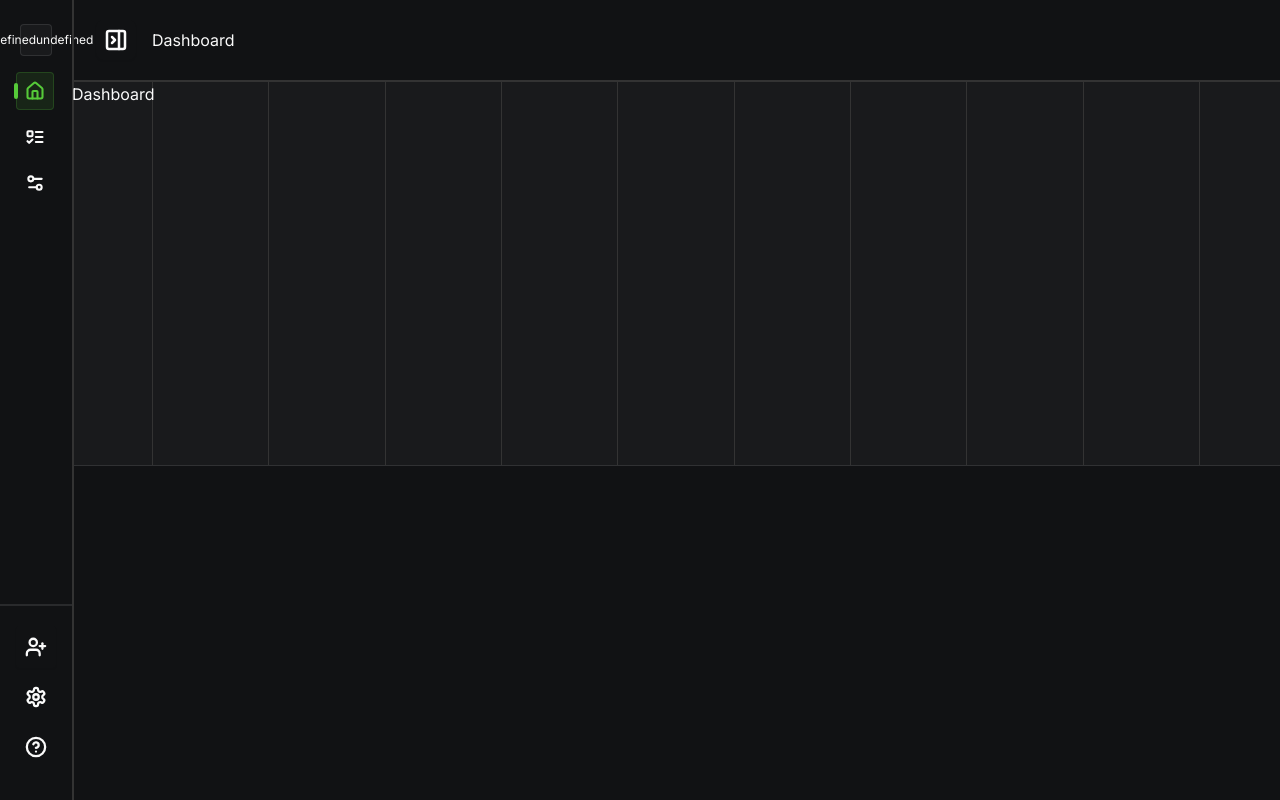
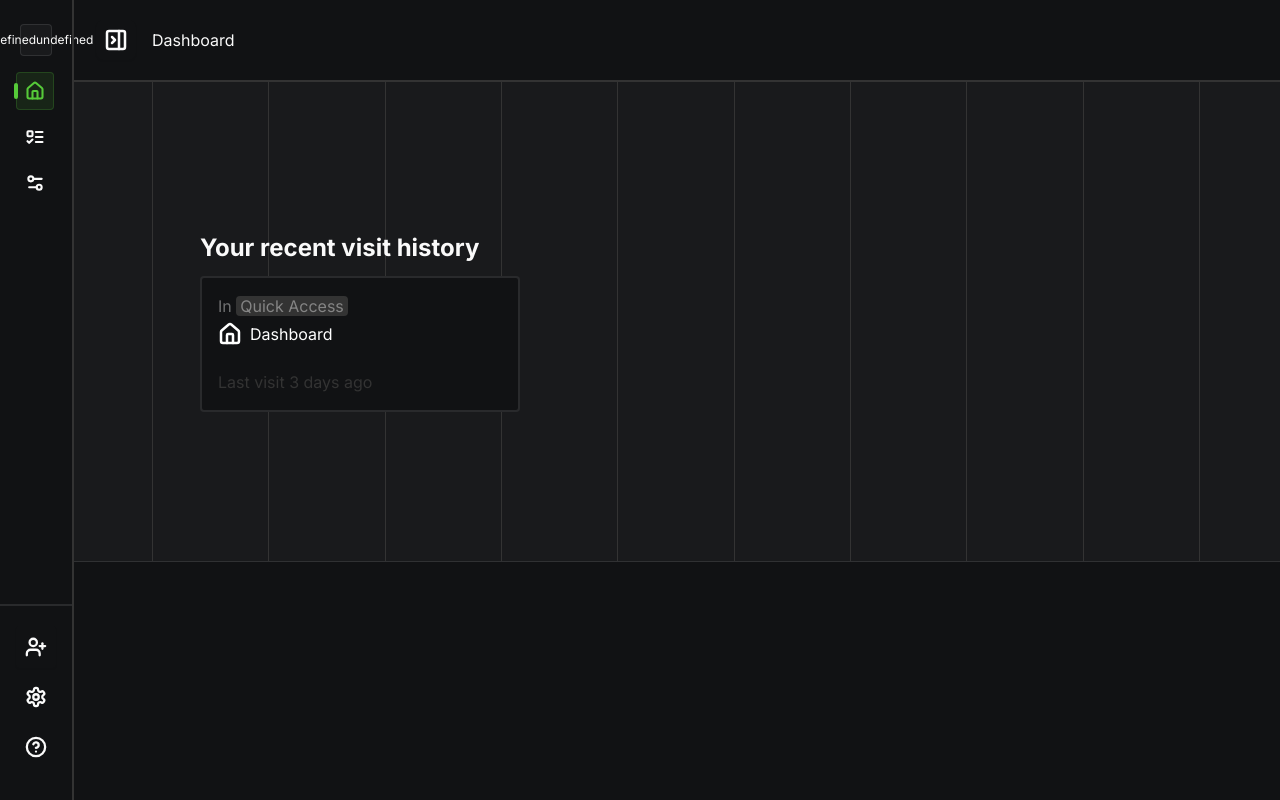
Before and after one commit to NeZox-off/complex-dashboard, a Next.js app: page /dashboard in a window 1280 px wide. Both pictures are taken after a click on the item 36 px from the left and 91 px from the top of the page. Built offline with nearby package versions, Linux system fonts and the light colour scheme.

Commit message:
finished a 'dashboard' page

```diff
--- a/src/components/screen/dashboard/index.tsx
+++ b/src/components/screen/dashboard/index.tsx
@@ -2,28 +2,40 @@
 import { useHistoryLinks } from "@/src/store/dashboard/history-links";
 import Link from "next/link";
 import React, { FC } from "react";
+import { Icon } from "../../ui";
 
 interface DashboardProps {}
 
 export const Dashboard: FC<DashboardProps> = ({}) => {
   const { history } = useHistoryLinks();
-  console.log(history);
 
   return (
-    <div className="relative h-96 bg-[#191A1C] border-b border-solid border-white/10">
-      {history.length > 0 && (
-        <ul className="absolute z-30">
+    <div className="relative h-[30rem] bg-[#191A1C] border-b border-solid border-white/10">
+      {history?.length > 0 && (
+        <div className="absolute top-1/2 left-1/2 -translate-y-1/2 -translate-x-1/2 z-30 max-w-7xl px-32 w-full">
+          <h2 className="mb-3 text-2xl">Your recent visit history</h2>
+          <ul className="flex items-center gap-5 flex-wrap justify-between">
             {history.map((item, index) => {
               const link = item?.content?.link;
               if (!link) return null;
 
               return (
                 <li key={`${index}-history-${item.title}`}>
-                <Link href={link}>{item.content.title || "Без назви"}</Link>
+                  <Link href={link} className="p-4 inline-flex flex-col gap-6 bg-background w-80 border-2 border-solid border-white/10 rounded text-[#333] transition-all hover:bg-[#0B0C0D]">
+                    <span className="text-white/40 inline-flex flex-col gap-1">
+                      <span>In <span className="px-1 bg-[#333] rounded text-">{item.title}</span></span>
+                      <span className="text-white inline-flex gap-2">
+                        <Icon name={item.content.icon} size={24} />
+                        {item.content.title}
+                      </span>
+                    </span>
+                    Last visit 3 days ago
+                  </Link>
                 </li>
               );
             })}
           </ul>
+        </div>
       )}
       <div className="lines">
         {Array(10)
--- a/src/store/dashboard/history-links/index.ts
+++ b/src/store/dashboard/history-links/index.ts
@@ -23,7 +23,20 @@ export const useHistoryLinks = create(
       history: [],
       setHistoryLink: (newHistoryLink) => {
         const current = get().history;
-        const updatedHistory = [newHistoryLink, ...current].slice(0, 6);
+        let updatedHistory;
+        let isHas = [];
+        for (let i = 0; i < 6; ++i) {
+          console.log(
+            current[i]?.content?.title === newHistoryLink.content.title
+          );
+          if (current[i]?.content?.title === newHistoryLink.content.title) {
+            isHas.push(1);
+          } else {
+            isHas.push(0);
+          }
+        }
+        if (isHas.includes(1)) return;
+        updatedHistory = [newHistoryLink, ...current].slice(0, 6);
         set({ history: updatedHistory });
       },
     }),
```
Lines whose indentation alone changed are shown as unchanged.
